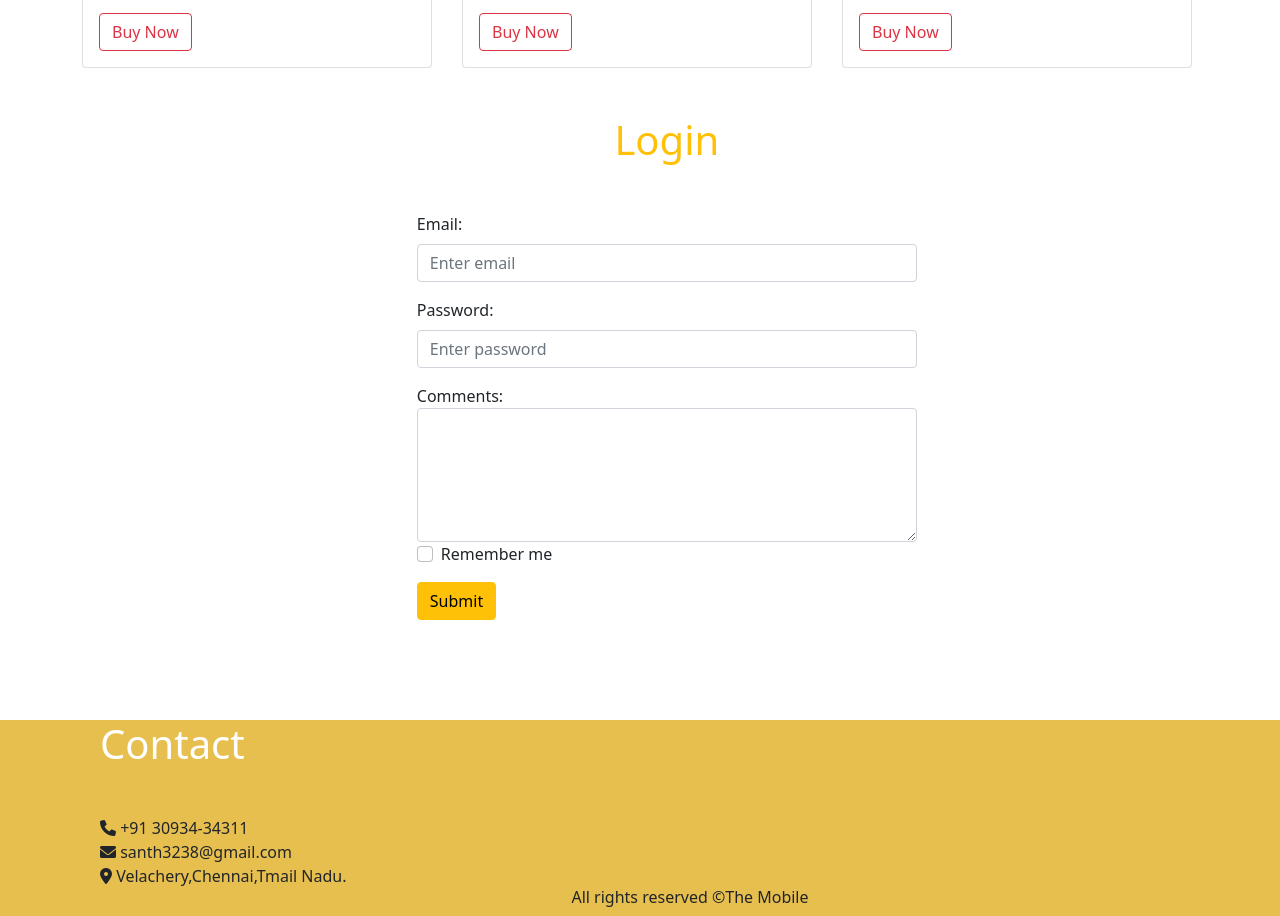
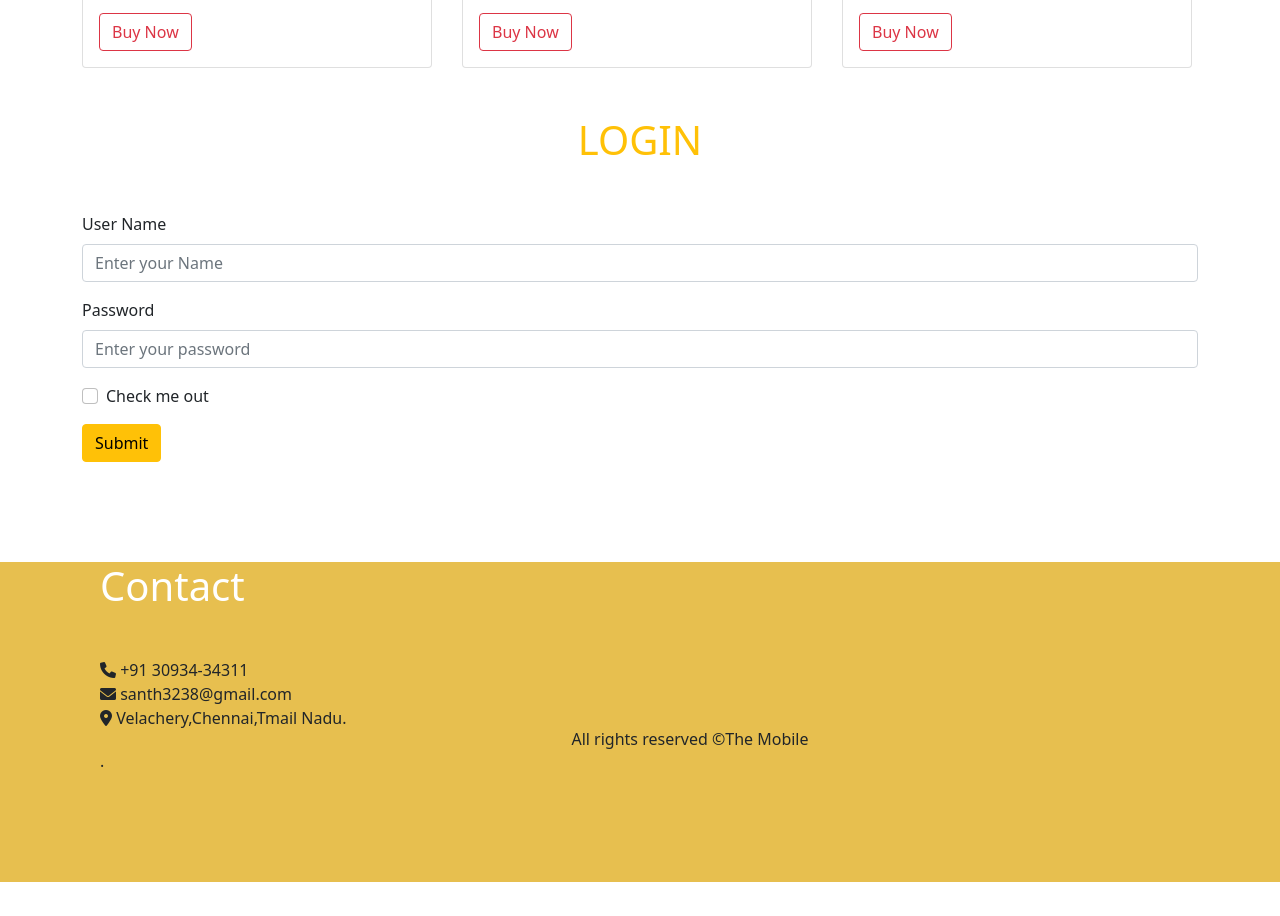
Before and after one commit to santh25IT/Bootstrap-task, a plain HTML site: page index.html in a window 1280 px wide. Shown: the part 1941-2857 px from the top of the page. After the commit the page ends 2823 px from the top, so only its background shows below. Drawn offline with nearby package versions, Linux system fonts and the light colour scheme.

Commit message:
index.html

```diff
--- a/index.html
+++ b/index.html
@@ -38,10 +38,9 @@
                 COMPANY
               </a>
               <ul class="dropdown-menu" aria-labelledby="navbarScrollingDropdown">
-                <li><a class="dropdown-item " href="#">Iphone</a></li>
-                <li><a class="dropdown-item" href="#">Samsung</a></li>
-                <li><a class="dropdown-item" href="#">Oppo</a></li>
-                <li><a class="dropdown-item" href="#">Vivo</a></li>
+                <li><a class="dropdown-item " href="com">Iphone</a></li>
+                <li><a class="dropdown-item" href="com">One plus</a></li>
+                <li><a class="dropdown-item" href="com">Samsung</a></li>
               </ul>
             </li>
             <li class="nav-item">
@@ -132,7 +131,7 @@
   </div>
   <br><br>
   <!-- company -->
-  <h1 class="mb-5 text-center text-warning" id="" >COMPANY</h1>
+  <h1 class="mb-5 text-center text-warning" id="com" >COMPANY</h1>
   <div class="container my-5 ">
     <div class="row row-cols-1 row-cols-md-3 g-4">
       <div class="col">
@@ -170,27 +169,23 @@
     <!-- Login -->
 
   <div class="container" id="login">
-    <div class="login">
- <form action="/action_page.php" style="width: 500px; margin-left: 30%;" >
-  <div class="mb-3 mt-3">
-    <h1 class="mb-5 text-center text-warning" >Login</h1>
-    <label for="email" class="form-label">Email:</label>
-    <input type="email" class="form-control" id="email" placeholder="Enter email" name="email">
+    <h1 class="mb-5 text-center text-warning"  >LOGIN</h1>
+    <form>
+      <div class="mb-3">
+        <label for="exampleInputEmail1" class="form-label">User Name</label>
+        <input type="email" placeholder="Enter your Name" class="form-control" id="exampleInputEmail1" aria-describedby="emailHelp" required>
+
       </div>
       <div class="mb-3">
-    <label for="pwd" class="form-label">Password:</label>
-    <input type="password" class="form-control" id="pwd" placeholder="Enter password" name="pswd">
+        <label for="exampleInputPassword1" class="form-label">Password</label>
+        <input type="password" class="form-control" id="exampleInputPassword1" placeholder="Enter your password" required>
       </div>
-   <label for="comment">Comments:</label>
-<textarea class="form-control" rows="5" id="comment" name="text"></textarea>
-  <div class="form-check mb-3">
-    <label class="form-check-label">
-      <input class="form-check-input" type="checkbox" name="remember"> Remember me
-    </label>
+      <div class="mb-3 form-check">
+        <input type="checkbox" class="form-check-input" id="exampleCheck1">
+        <label class="form-check-label" for="exampleCheck1">Check me out</label>
       </div>
       <button type="submit" class="btn btn-warning">Submit</button>
     </form>
-</div>
 </div>
 <!-- contact -->
 
```
Lines whose indentation alone changed are shown as unchanged.
